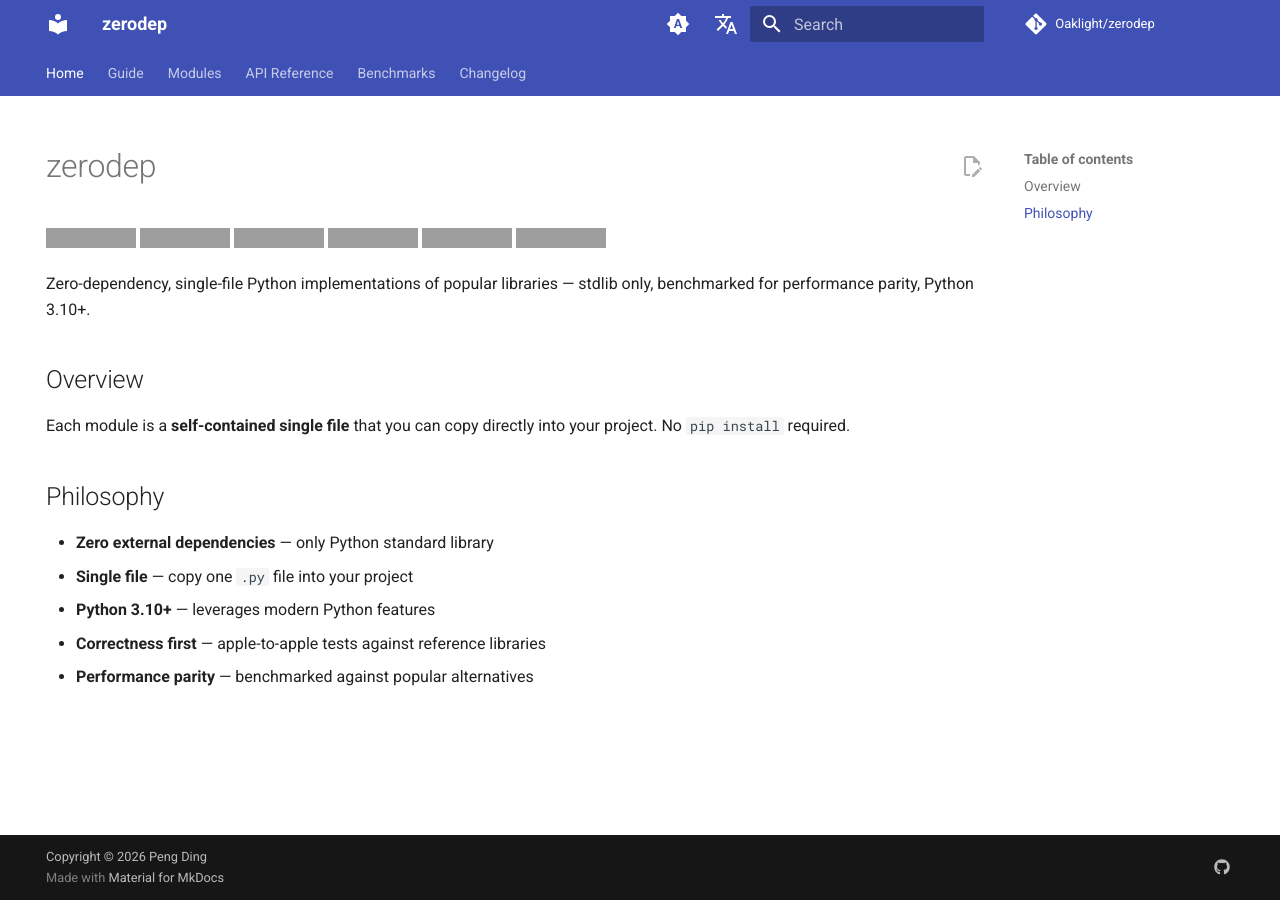
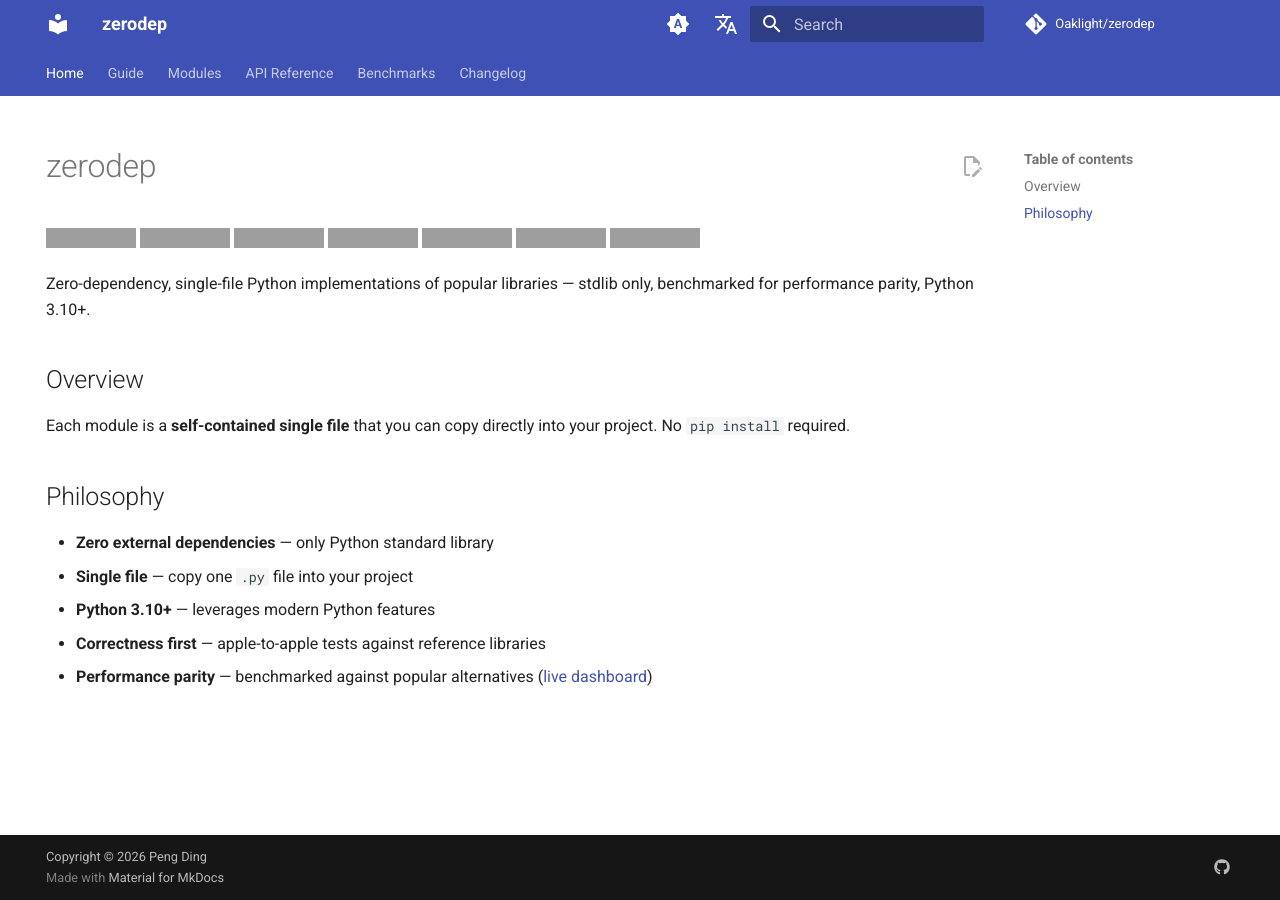
Before and after one commit to Oaklight/zerodep, an MkDocs documentation site: the page built from docs/index.md, in a window 1280 px wide. Built offline with MkDocs 1.6.1 and Material for MkDocs 9.7.7, drawn with Linux system fonts in a browser that asks for light colours; comment, search, counter and statistics services are not loaded; grey boxes are pictures that could not be loaded.

Commit message:
docs: add live benchmark dashboard link to index and philosophy pages

```diff
--- a/docs/index.md
+++ b/docs/index.md
@@ -25,4 +26,4 @@
 - **Single file** — copy one `.py` file into your project
 - **Python 3.10+** — leverages modern Python features
 - **Correctness first** — apple-to-apple tests against reference libraries
-- **Performance parity** — benchmarked against popular alternatives
+- **Performance parity** — benchmarked against popular alternatives ([live dashboard](https://oaklight.github.io/zerodep/dev/bench))
```
Also changed, not shown: other parts of docs/index.md (+1 -0 lines), docs/guide/philosophy.md (+1 -1 lines).
